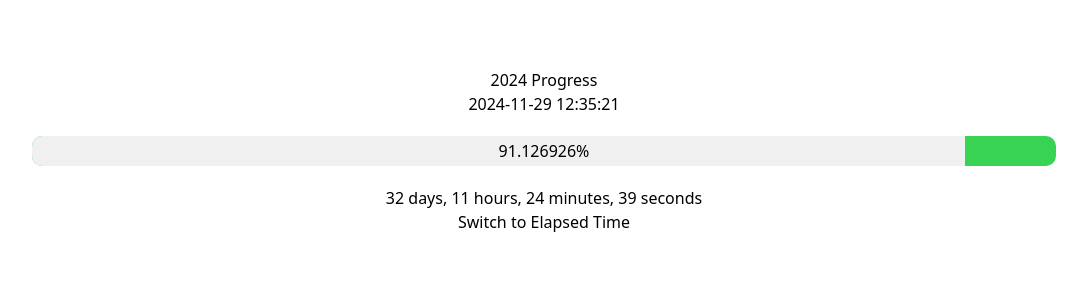
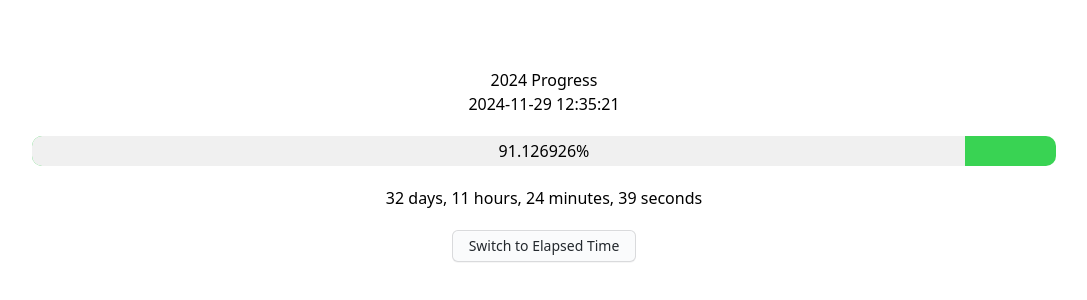
Before and after one commit to huyixi/years-progress, a SvelteKit app: page / in a window 1280 px wide. Shown: the part 252-552 px from the top of the page, without its empty margins (96-1183 px from the left). Built offline with nearby package versions, Linux system fonts and the light colour scheme.

Commit message:
style: switch btn style

```diff
--- a/src/routes/+page.svelte
+++ b/src/routes/+page.svelte
@@ -134,4 +134,26 @@
 		top: 50%;
 		transform: translate(-50%, -50%);
 	}
+
+	.btn-switch {
+		display: inline-block;
+		outline: 0;
+		cursor: pointer;
+		margin-top: 20px;
+		padding: 5px 16px;
+		font-size: 14px;
+		font-weight: 500;
+		line-height: 20px;
+		vertical-align: middle;
+		border: 1px solid;
+		border-radius: 6px;
+		color: #24292e;
+		background-color: #fafbfc;
+		border-color: #1b1f2326;
+		box-shadow:
+			rgba(27, 31, 35, 0.04) 0px 1px 0px 0px,
+			rgba(255, 255, 255, 0.25) 0px 1px 0px 0px inset;
+		transition: 0.2s cubic-bezier(0.3, 0, 0.5, 1);
+		transition-property: color, background-color, border-color;
+	}
 </style>
```
